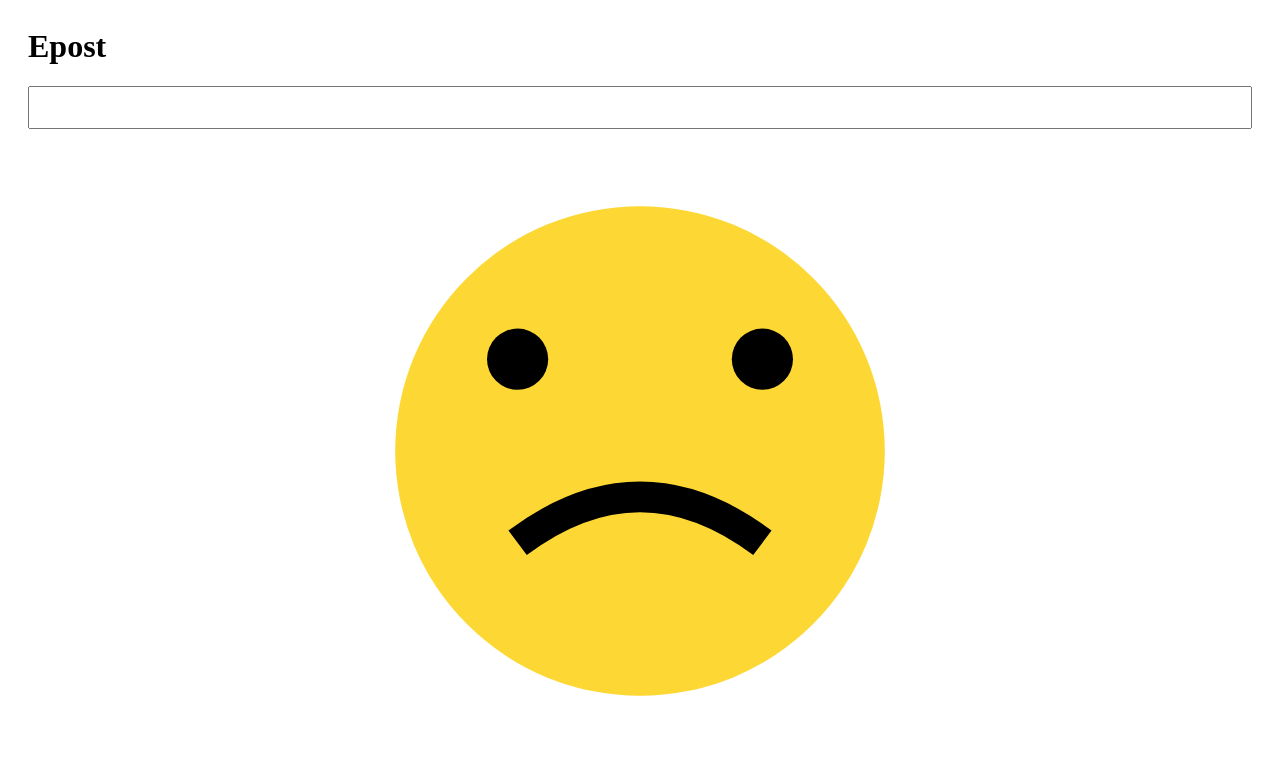
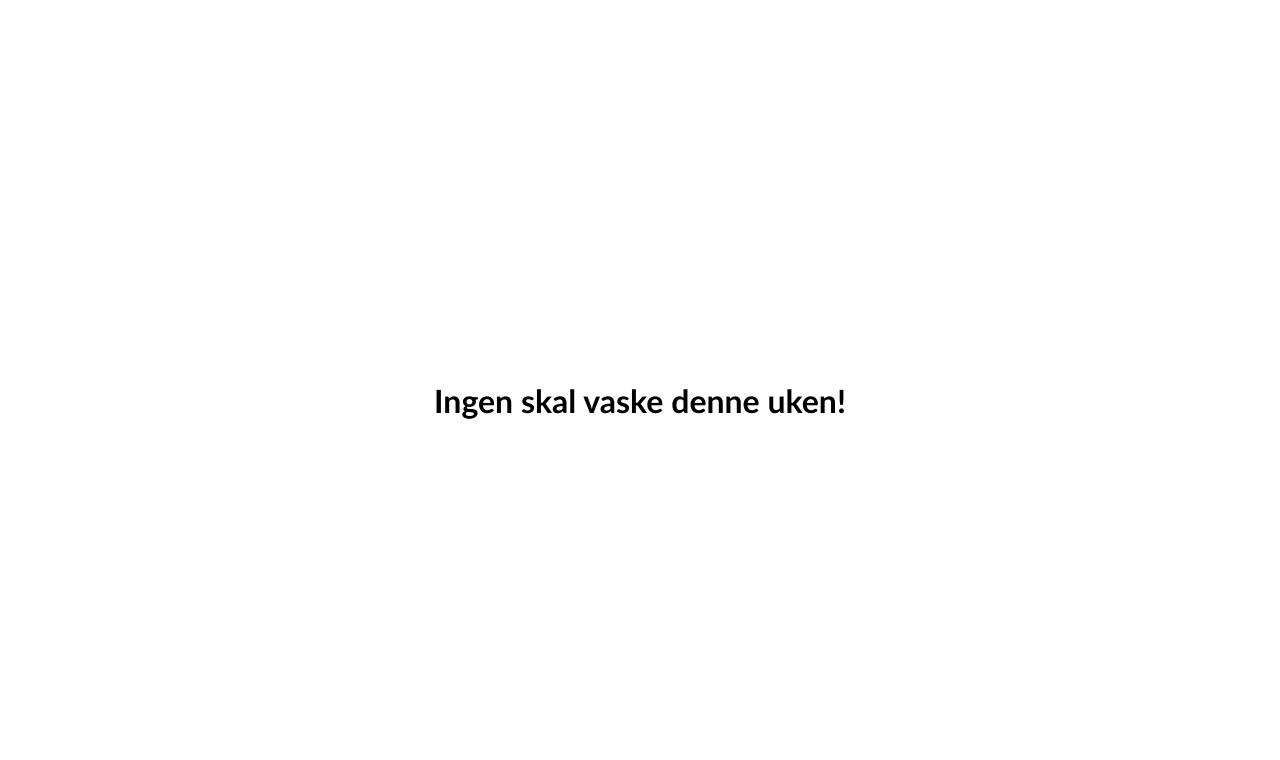
Before and after one commit to kwrl/kwrl.github.io, a plain HTML site: page index.html in a window 1280 px wide. Drawn offline with nearby package versions, Linux system fonts and the light colour scheme.

Commit message:
Make great washing page

```diff
--- a/index.html
+++ b/index.html
@@ -1,56 +1,36 @@
 <html>
 <head>
+    <script src="https://cdnjs.cloudflare.com/ajax/libs/moment.js/2.30.1/moment.min.js" ></script>
     <style>
-    .hidden {
-        display: none;
-    }
         body {
-        padding: 20px;
-    }
-    input {
-        width: 100%;
-        font-size: xx-large;
-    }
-    .feedback {
-        width: 100%;
+            margin: 0;
+            padding: 0;
+
             display: flex;
             justify-content: center;
             align-items: center;
-    }
-    .feedback img {
-        width: 50%;
+
+            font-family: 'Gill Sans', 'Gill Sans MT', Calibri, 'Trebuchet MS', sans-serif;
         }
     </style>
 </head>
 <body>
-    <h1>Epost</h1>
-    <form>
-        <div class="form-group">
-            <input class="form-control" type="text" id="emailInput" name="emailInput" oninput="validateEmail()" />
-        </div>
-    </form>
-    <div class="feedback">
-        <img id="happy" class="hidden" src="/happy.svg" />
-        <img id="unhappy" src="/unhappy.svg" />
-    </div>
-</body>
-
+    <h1><span id="person"></span> skal vaske denne uken!</h1>
     <script>
-    function isValidEmail(str) {
-        return /^\w+([\.-]?\w+)*@\w+([\.-]?\w+)*(\.\w{2,3})+$/.test(str)
+        const setPerson = (person) => {
+            const element = document.getElementById('person');
+            element.innerHTML = person;
         }
 
-    function validateEmail() {
-        var inputField = document.getElementById("emailInput")
-        var happy = document.getElementById("happy")
-        var unhappy = document.getElementById("unhappy")
-        if (isValidEmail(inputField.value)) {
-            happy.classList.remove('hidden')
-            unhappy.classList.add('hidden')
+        const weekNumber = moment().week();
+
+        if(weekNumber % 2 == 0) {
+            setPerson('Ingen')
+        } else if((weekNumber - 1) % 4 == 0) {
+            setPerson('Lene')
         } else {
-            happy.classList.add('hidden')
-            unhappy.classList.remove('hidden')
-        }
+            setPerson('Håkon')
         }
     </script>
+</body>
 </html>
```
Also changed, not shown: happy.svg (deleted), unhappy.svg (deleted). Lines whose indentation alone changed are shown as unchanged.
